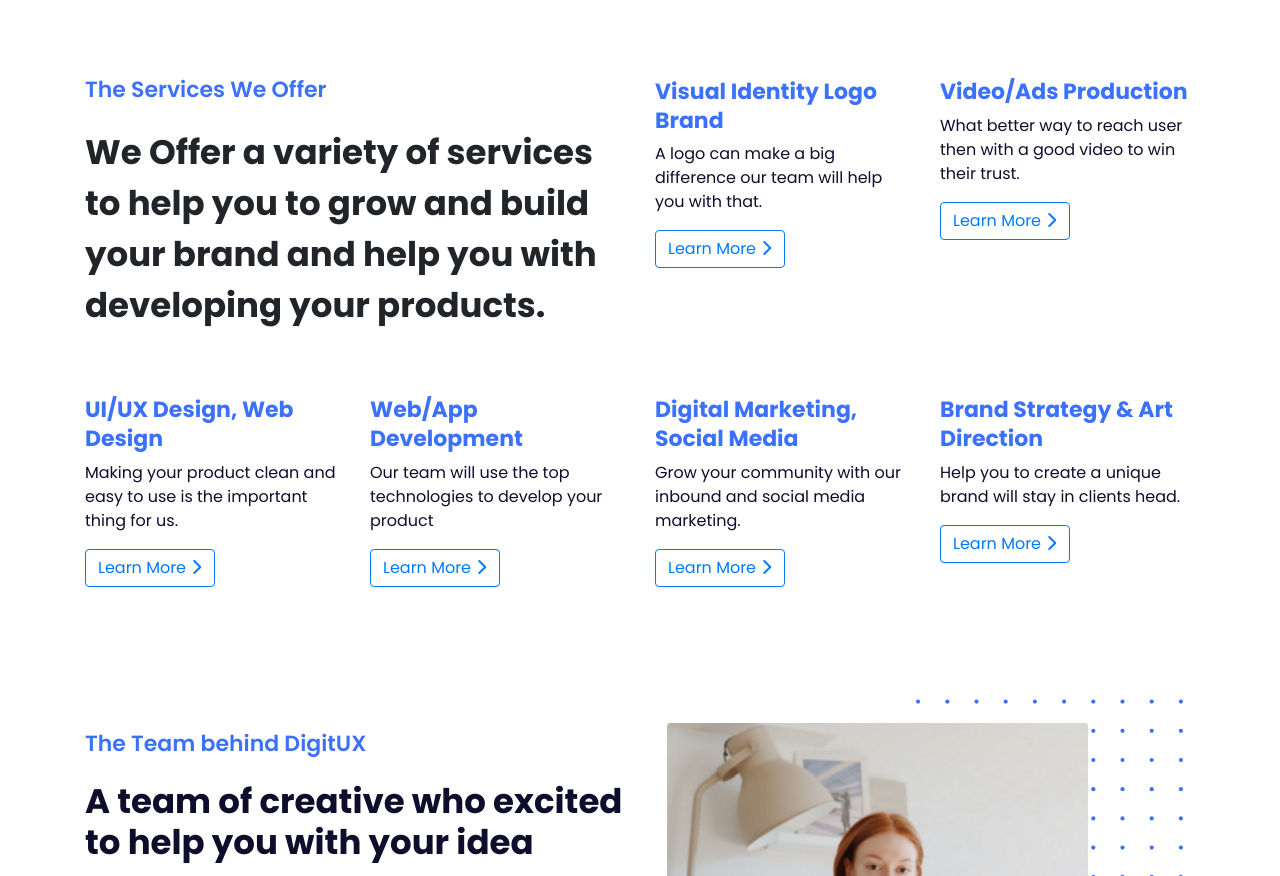
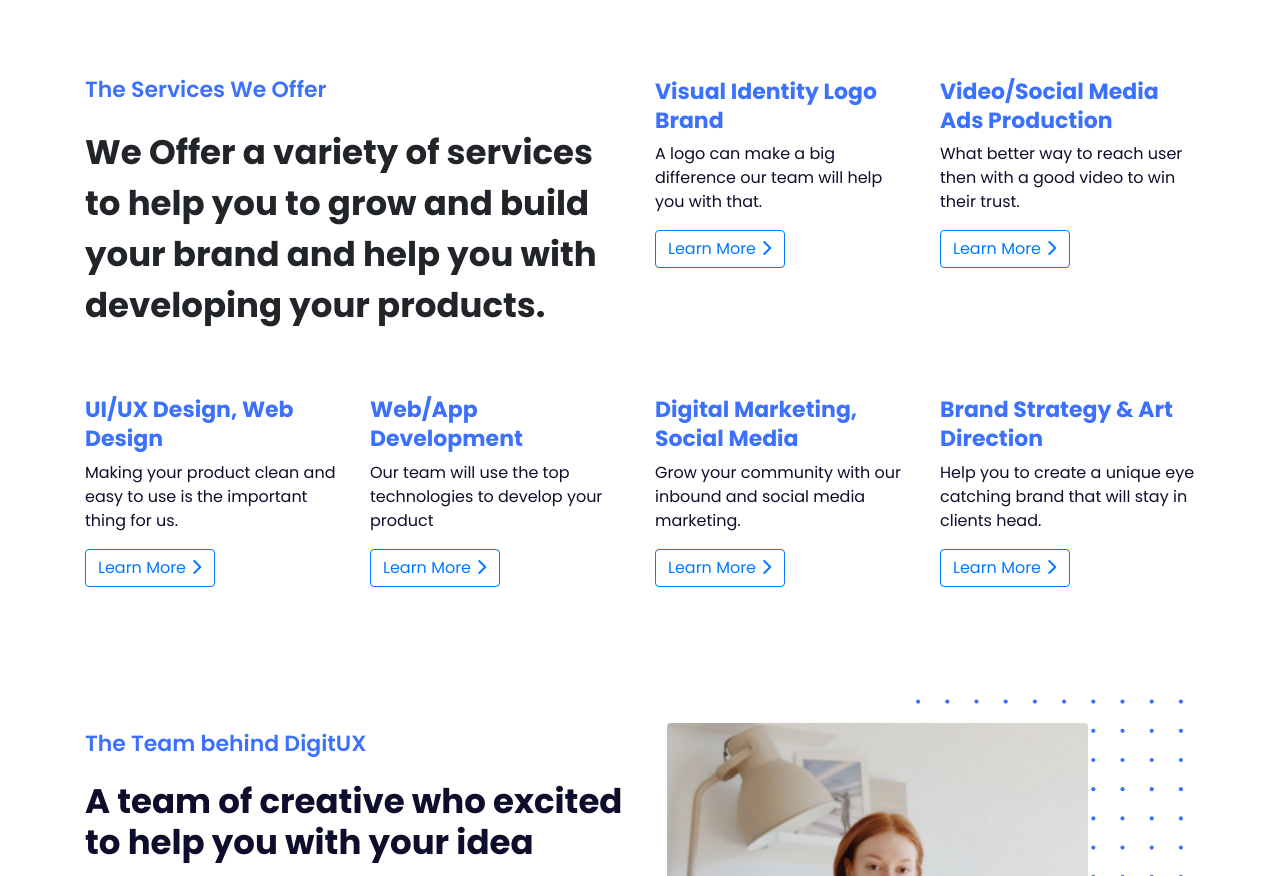
Before and after one commit to shahthedev/Digit, a plain HTML site: page index.html in a window 1280 px wide. Shown: the part 850-1726 px from the top of the page. Drawn offline with nearby package versions, Linux system fonts and the light colour scheme.

Commit message:
Update index.html

```diff
--- a/index.html
+++ b/index.html
@@ -147,7 +147,7 @@
     <div class="col-xl-3 col-md-6 d-flex mb-5 " data-aos="zoom-in" data-aos-delay="100">
       <div class="icon-box">
         <div class="icon"></div>
-        <h4><a href="" class="font-weight-bold">Video/Ads Production</a></h4>
+        <h4><a href="" class="font-weight-bold">Video/Social Media Ads Production</a></h4>
         <p>What better way to reach user then with a good video to win their trust.</p>
         <button type="button" class="btn btn-outline-primary">Learn More <i class="fa fa-chevron-right " aria-hidden="true"></i></button>
       </div>
@@ -184,7 +184,7 @@
         <div class="icon-box">
           <div class="icon"></div>
           <h4><a href="" class="font-weight-bold">Brand Strategy & Art Direction</a></h4>
-          <p>Help you to create a unique brand will stay in clients head.</p>
+          <p>Help you to create a unique eye catching brand that will stay in clients head.</p>
           <button type="button" class="btn btn-outline-primary">Learn More <i class="fa fa-chevron-right " aria-hidden="true"></i></button>
         </div>
       </div>
```
